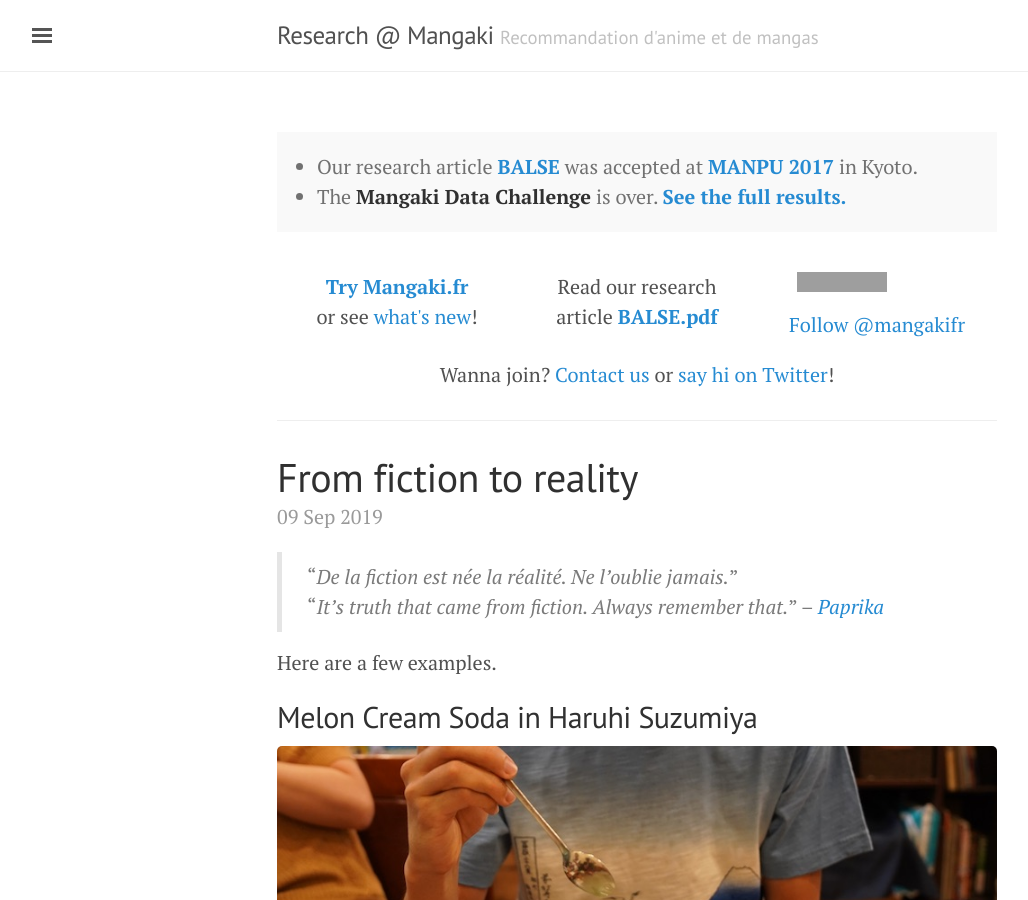
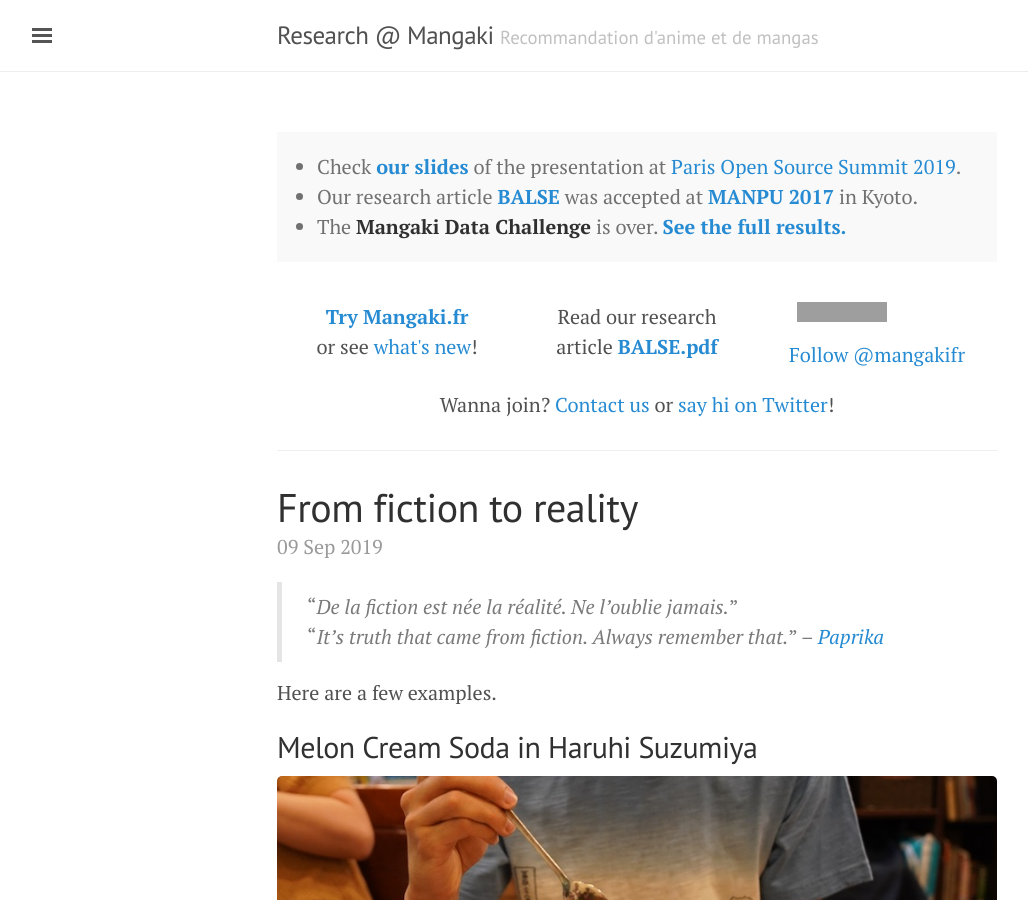
Before and after one commit to mangaki/research, a Jekyll site: the page built from index.html, in a window 1280 px wide and 900 px high. Shown: the whole window, without its empty margins (3-1031 px from the left). Built offline with Jekyll 4.4.1, drawn with Linux system fonts in a browser that asks for light colours; the list of posts is cut into pages by our own code; comment, search, counter and statistics services are not loaded; grey boxes are pictures that could not be loaded.

Commit message:
Add link to slides

```diff
--- a/_includes/banner.html
+++ b/_includes/banner.html
@@ -1,4 +1,7 @@
 <ul class="message">
+  <li>
+    Check <a href="https://drive.google.com/drive/u/0/folders/1nNEvsX1RPU117X37a39foPJkMg6bjm2r"><strong>our slides</strong></a> of the presentation at <a href="https://www.opensourcesummit.paris/">Paris Open Source Summit 2019</a>.
+  </li>
   <li>
     Our research article <a href="https://arxiv.org/pdf/1709.01584"><strong>BALSE</strong></a> was accepted at <a href="http://manpu2017.imlab.jp" target="_extra"><strong>MANPU 2017</strong></a> in Kyoto.
   </li>
```
